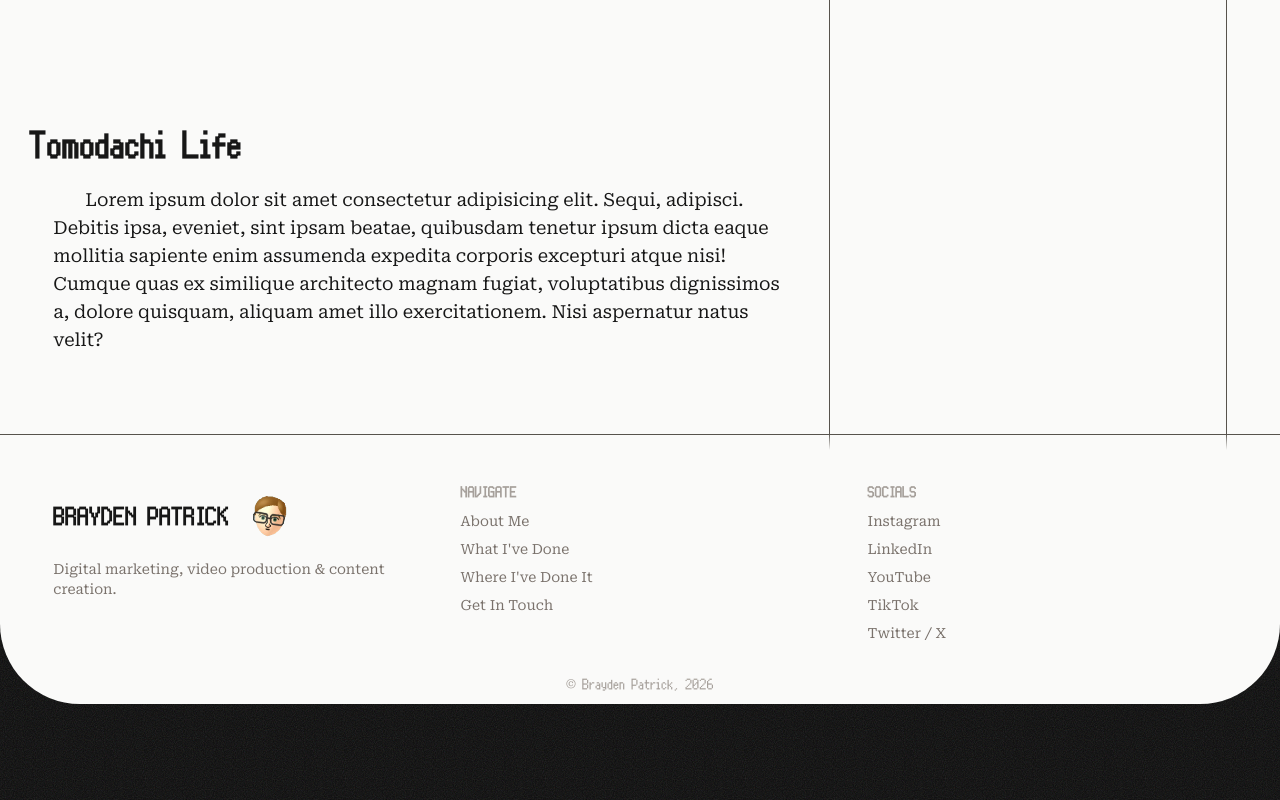
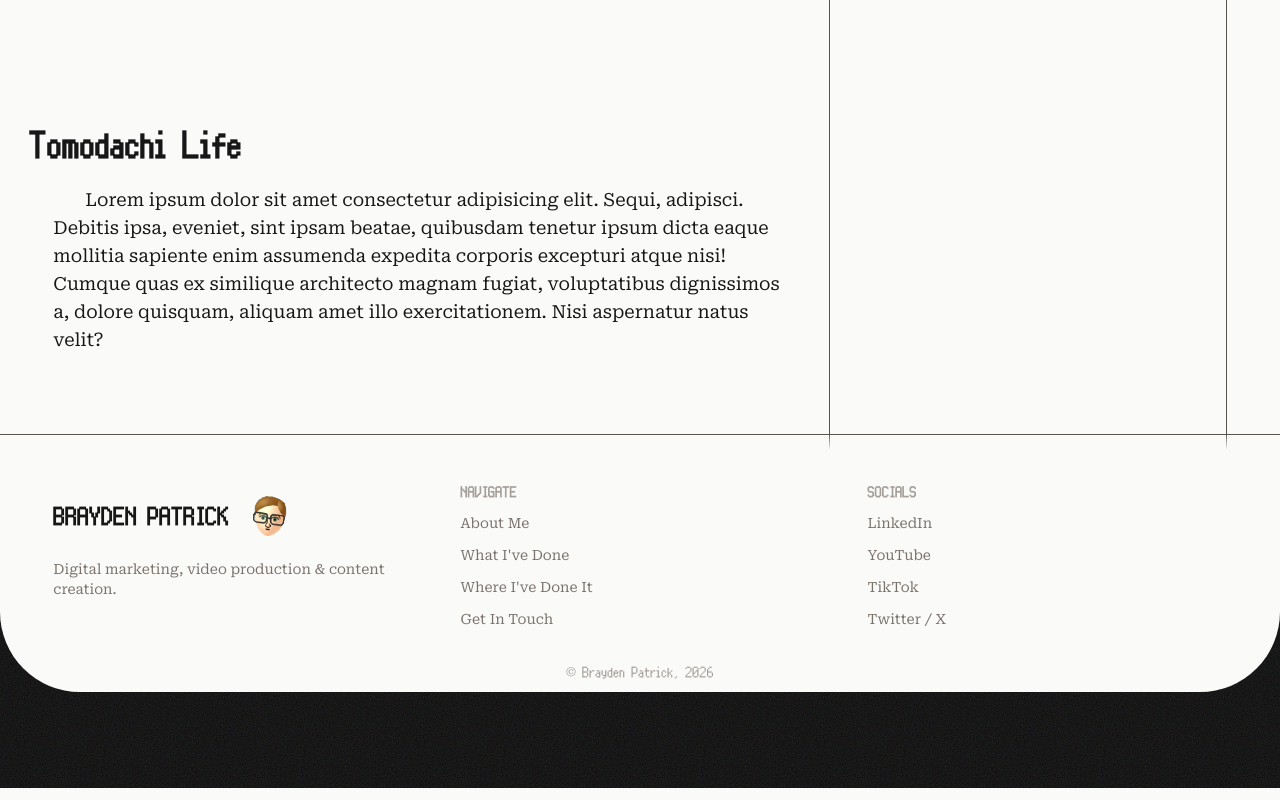
Before and after one commit to BraydenCorneliusDwag/portfolio, a Next.js app: page / in a window 1280 px wide. Shown: the part 1931-2731 px from the top of the page. Built offline with nearby package versions, Linux system fonts and the light colour scheme.

Commit message:
update socials

```diff
--- a/components/Footer.tsx
+++ b/components/Footer.tsx
@@ -35,9 +35,10 @@
               { label: "Where I've Done It", href: "/experience" },
               {
                 label: "Get In Touch",
-                href: "mailto:braydenpatrick@gmail.com",
+                href: "mailto:braydenpatrickmarketing@gmail.com",
               },
             ].map((link) => (
+              <p key={link.label}>
                 <a
                   key={link.label}
                   href={link.href}
@@ -45,6 +46,7 @@
                 >
                   {link.label}
                 </a>
+              </p>
             ))}
           </div>
 
@@ -55,19 +57,18 @@
             </span>
             {[
               {
-                label: "Instagram",
-                href: "https://instagram.com/braydenpatrick",
+                label: "LinkedIn",
+                href: "https://www.linkedin.com/in/brayden-patrick-612a683a7/",
               },
               {
-                label: "LinkedIn",
-                href: "https://linkedin.com/in/braydenpatrick",
+                label: "YouTube",
+                href: "https://youtube.com/@Braydeniskindadumb",
               },
-              { label: "YouTube", href: "https://youtube.com/@braydenpatrick" },
-              { label: "TikTok", href: "https://tiktok.com/@braydenpatrick" },
-              { label: "Twitter / X", href: "https://x.com/braydenpatrick" },
+              { label: "TikTok", href: "https://tiktok.com/@hairypoppins29" },
+              { label: "Twitter / X", href: "https://x.com/braydenkp" },
             ].map((social) => (
+              <p key={social.label}>
                 <a
-                key={social.label}
                   href={social.href}
                   target="_blank"
                   rel="noopener noreferrer"
@@ -75,6 +76,7 @@
                 >
                   {social.label}
                 </a>
+              </p>
             ))}
           </div>
         </div>
```
Lines whose indentation alone changed are shown as unchanged.
